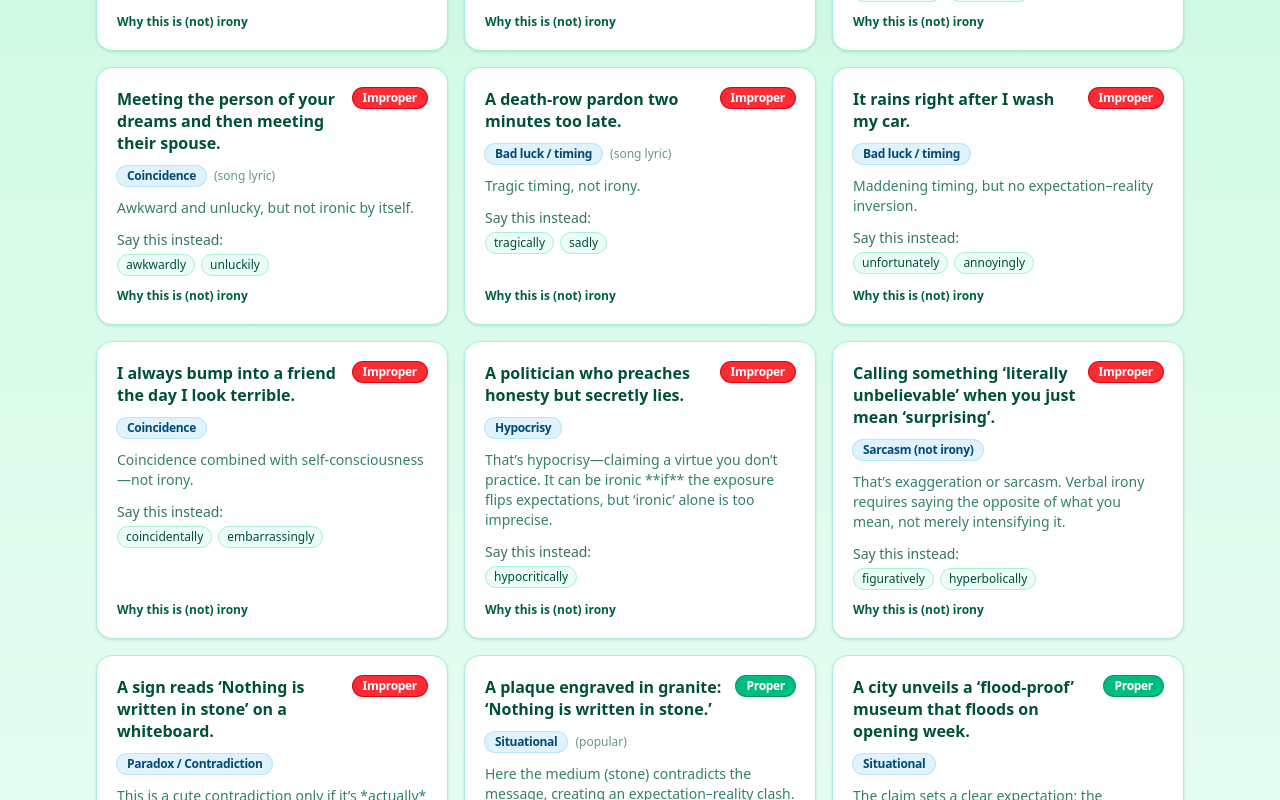
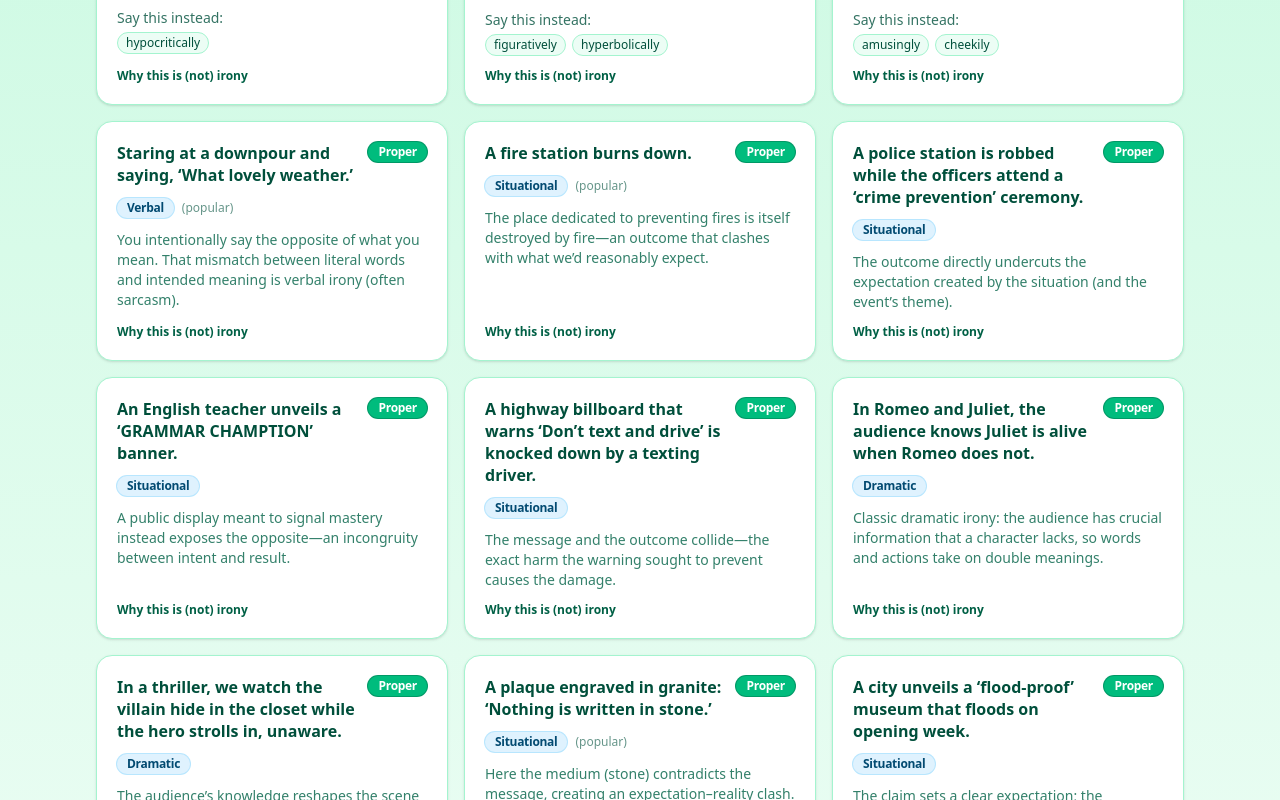
Before and after one commit to chickenmanrb/isitirony_site, a React (Vite) app in the folder is-it-irony/: page / in a window 1280 px wide. Shown: the part 1800-2600 px from the top of the page. Built offline with nearby package versions, Linux system fonts and the light colour scheme.

Commit message:
Sort improper examples before proper ones

```diff
--- a/is-it-irony/src/App.tsx
+++ b/is-it-irony/src/App.tsx
@@ -296,6 +296,9 @@ export default function App() {
         if (!hay.includes(q)) return false;
       }
       return true;
+    }).sort((a, b) => {
+      if (a.proper === b.proper) return 0;
+      return a.proper ? 1 : -1;
     });
   }, [query, show, activeTypes]);
 
```
